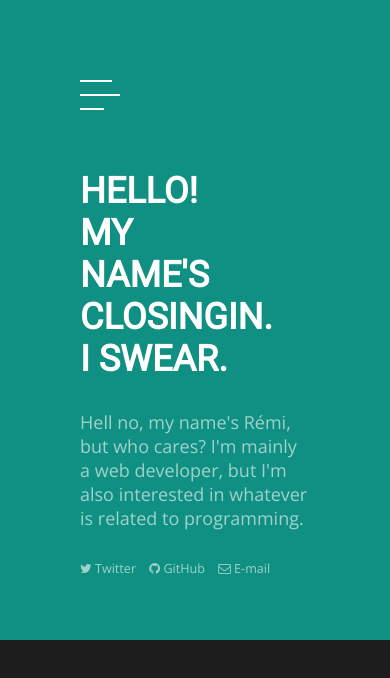
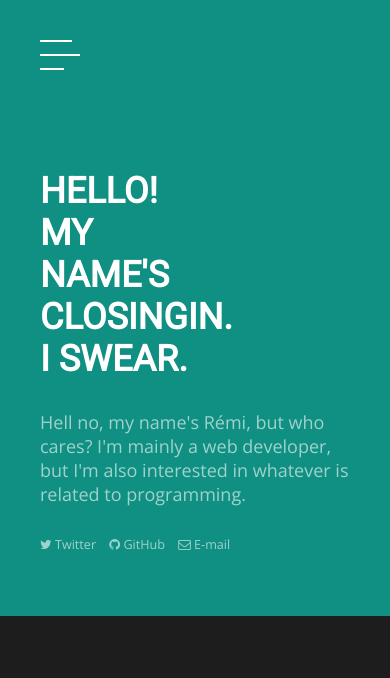
Before and after one commit to closingin/closingin.github.io, a plain HTML site: page index.html in a window 390 px wide. Shown: the top 678 px of the page. Drawn offline with nearby package versions, Linux system fonts and the light colour scheme.

Commit message:
Reducing header margins for mobiles

```diff
--- a/public/css/introduction.css
+++ b/public/css/introduction.css
@@ -5,7 +5,7 @@
 #portfolio-introduction {
     display: flex;
     flex-direction: column;
-    padding: 140px 80px 0;
+    padding: 140px 40px 0;
     overflow-y: auto;
     box-sizing: border-box;
     font-size: 18px;
@@ -64,6 +64,8 @@
         top: 0;
         bottom: 0;
         width: 50%;
+        padding-left: 80px;
+        padding-right: 80px;
     }
 }
 
--- a/public/css/menu.css
+++ b/public/css/menu.css
@@ -8,8 +8,8 @@ header .menu-toggle {
     justify-content: space-between;
     position: absolute;
     z-index: 999;
-    top: 80px;
-    left: 80px;
+    top: 40px;
+    left: 40px;
     width: 40px;
     height: 30px;
     cursor: pointer;
```
